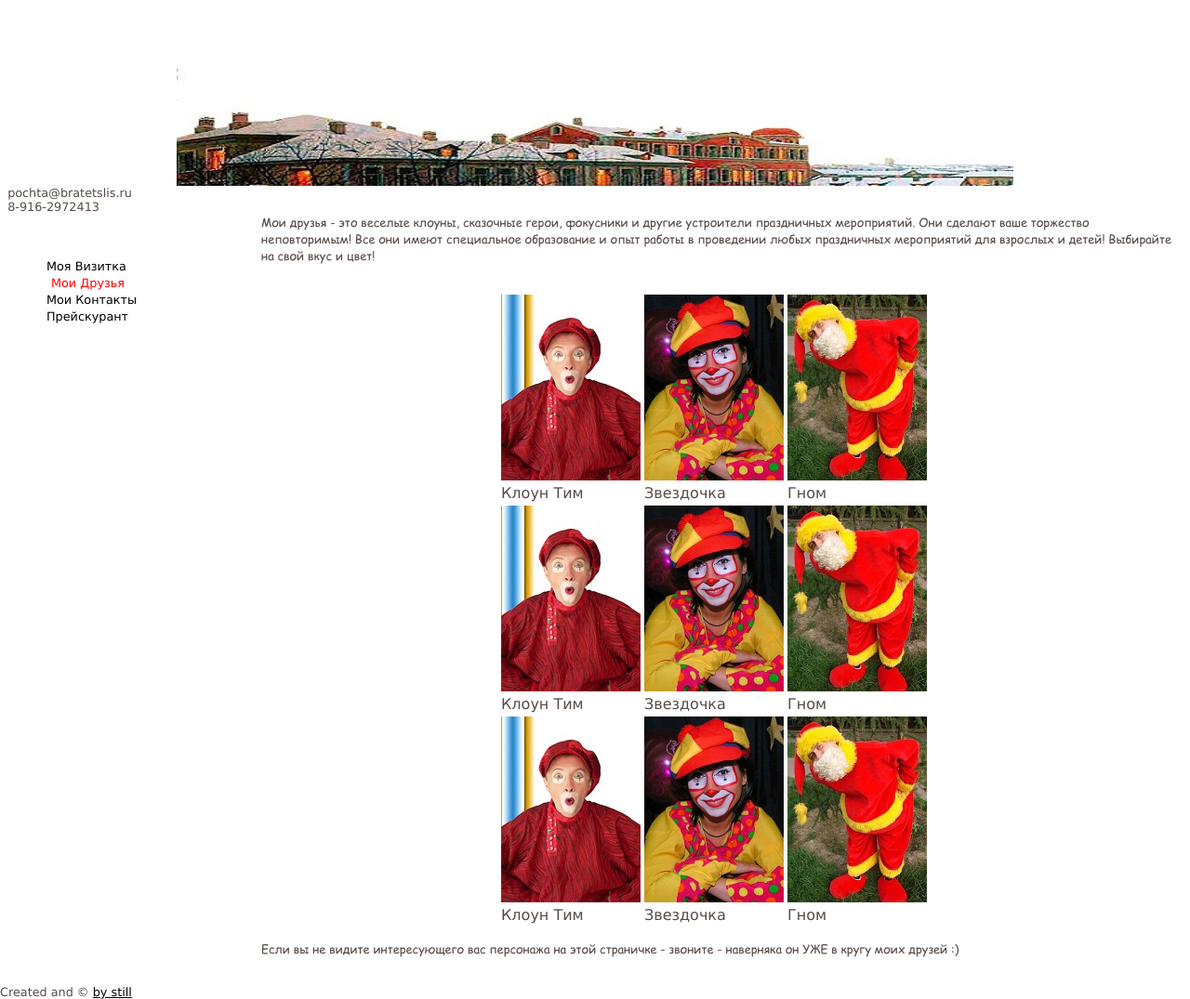
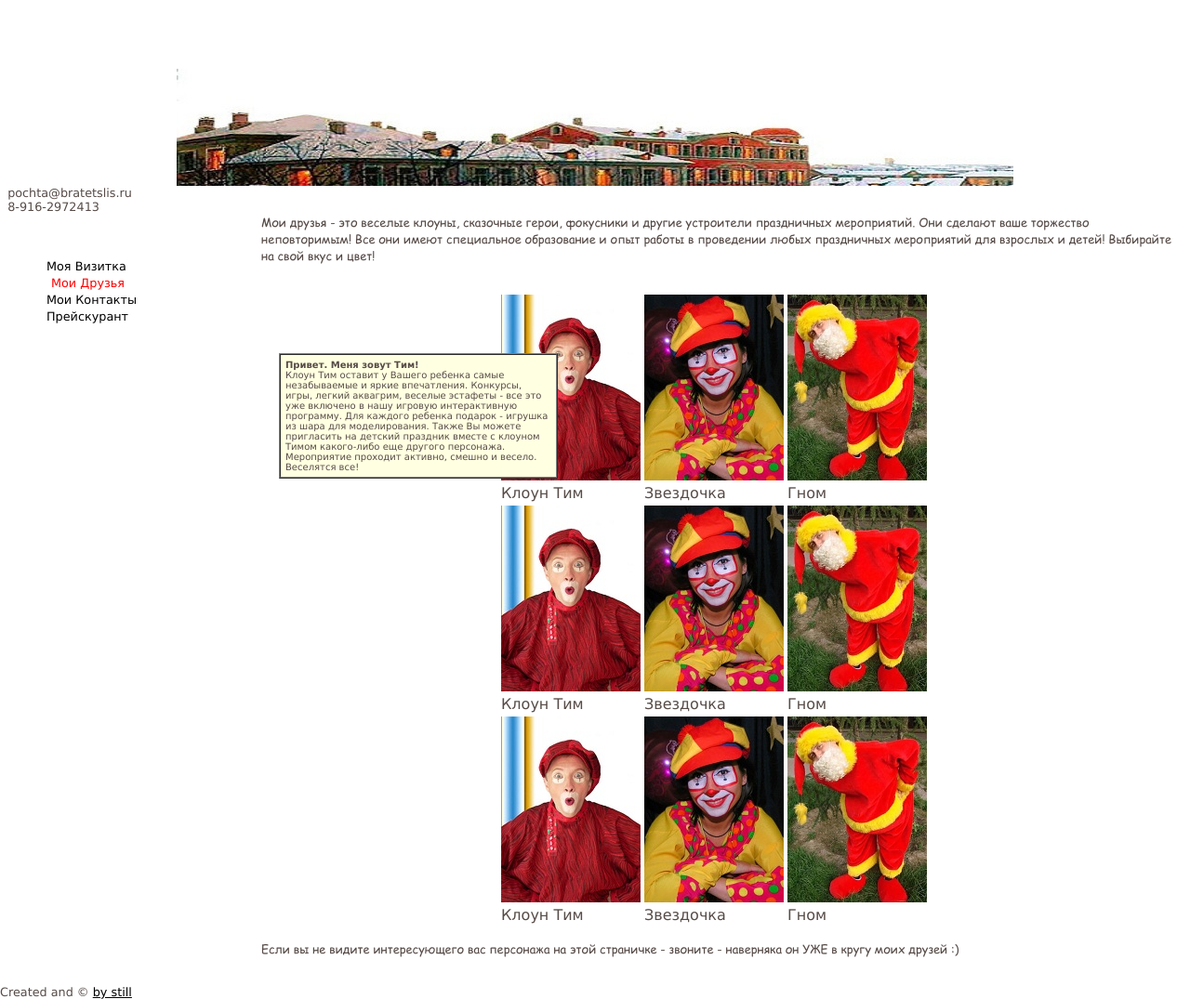
Before and after one commit to bratetslis/Site, a Jekyll site: the page index1.html, which Jekyll copies as it is, in a window 1280 px wide. Shown: the whole page at 93% size. Built offline with Jekyll 4.4.1, drawn with Linux system fonts in a browser that asks for light colours.

Commit message:
Update index1.html

```diff
--- a/index1.html
+++ b/index1.html
@@ -65,9 +65,9 @@
 
 
 <style type="text/css">
- #text1 {HEIGHT: 80px; LEFT: 0px; POSITION: absolute; TOP: 50px; VISIBILITY: hidden; WIDTH: 250px; Z-INDEX: 10}
+ #text1 {HEIGHT: 80px; LEFT: 0px; POSITION: absolute; TOP: 50px;  hidden; WIDTH: 250px; Z-INDEX: 10}
  A { text-decoration: underline; }
- A:hover {  color: #FF0000; text-decoration: underline; none;}
+ A:hover {  color: #FF0000; text-decoration: underline; none; display:none}
 </style>
 <p>Мои друзья - это веселые клоуны, сказочные герои, фокусники и другие устроители праздничных мероприятий. Они сделают ваше торжество неповторимым! Все они имеют специальное образование и опыт работы в проведении любых праздничных мероприятий для взрослых и детей! Выбирайте на свой вкус и цвет!</p>
 <p><center><table>
@@ -79,7 +79,7 @@
 <tr><td> Клоун Тим </td><td>Звездочка</td><td>Гном</td></tr>
 </table></center></p>
 <p>Если вы не видите интересующего вас персонажа на этой страничке - звоните - наверняка он УЖЕ в кругу моих друзей :)</p>
-<table cellspacing='0' id='text1' border='1' align='left' width='100%' cellpadding='5' style='HEIGHT: 80px; LEFT: 300px; TOP: 380px; WIDTH: 300px'>
+<table cellspacing='0' id='text1' border='1' align='left' width='100%' cellpadding='5' style='HEIGHT: 80px; LEFT: 300px; TOP: 380px; WIDTH: 300px' display:none>
 <tr><td bgcolor='#FFFFE1'><font size=-2><b>Привет. Меня зовут Тим!</b><br>
 Клоун Тим оставит у Вашего ребенка самые незабываемые и яркие впечатления. Конкурсы, игры, легкий аквагрим, веселые эстафеты - все это уже включено в нашу игровую интерактивную программу. Для каждого ребенка подарок - игрушка из шара для моделирования. Также Вы можете пригласить на детский праздник вместе с клоуном Тимом какого-либо еще другого персонажа. Мероприятие проходит активно, смешно и весело.
 Веселятся все!</font>
```
Also changed, not shown: other parts of index1.html (+8 -8 lines).
